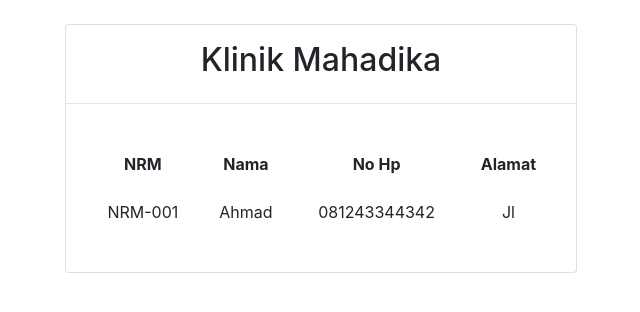
After one commit to fadhilrahman10/pendaftaran-pasien-baru-ci, a CodeIgniter app: page /klinik/pasien/printPasien/NRM-001 in a window 1280 px wide. The commit adds this page. Shown: the top 312 px of the page, without its empty margins (5-645 px from the left). Run offline with CodeIgniter, Linux system fonts and the light colour scheme; a user stored in the database is signed in; data comes from the database, SQL or seed files in the repository.

Commit message:
menambahkan print.php

```diff
--- a/application/controllers/Pasien.php
+++ b/application/controllers/Pasien.php
@@ -144,4 +144,11 @@ class Pasien extends CI_Controller
         }
     }
 
+    public function printPasien($id)
+    {
+        # code...
+        $data['pasien'] = $this->mod->get('pasien', ['nrm' => $id], true);
+        $this->load->view('pasien/print.php', $data);
+    }
+
 }
--- a/application/views/pasien/index.php
+++ b/application/views/pasien/index.php
@@ -53,8 +53,9 @@
               <td><?=$data['profesi'];?></td>
               <td><?=date('d F Y', strtotime($data['tanggal_dibuat']));?></td>
               <td>
-                <a href="<?=base_url('pasien/editPasien');?>/<?=$data['nrm'];?>" class="badge badge-success">Edit</a>
-                <a href="<?=base_url('pasien/hapusPasien');?>/<?=$data['nrm'];?>" class="badge badge-danger" onclick="return confirm('anda yakin?');">Hapus</a>
+                <a href="<?=base_url('pasien/printPasien');?>/<?=$data['nrm'];?>" target="_blank" class="badge badge-info"><i class='bx bxs-printer'></i></a>
+                <a href="<?=base_url('pasien/editPasien');?>/<?=$data['nrm'];?>" class="badge badge-success"><i class='bx bx-edit' ></i></a>
+                <a href="<?=base_url('pasien/hapusPasien');?>/<?=$data['nrm'];?>" class="badge badge-danger" onclick="return confirm('anda yakin?');"><i class='bx bx-trash' ></i></a>
               </td>
             </tr>
             <?php endforeach;?>
--- /dev/null
+++ b/application/views/pasien/print.php
@@ -0,0 +1,53 @@
+<!doctype html>
+<html lang="en">
+  <head>
+    <!-- Required meta tags -->
+    <meta charset="utf-8">
+    <meta name="viewport" content="width=device-width, initial-scale=1, shrink-to-fit=no">
+
+    <!-- Bootstrap CSS -->
+    <link rel="stylesheet" href="https://cdn.jsdelivr.net/npm/bootstrap@4.6.0/dist/css/bootstrap.min.css" integrity="sha384-B0vP5xmATw1+K9KRQjQERJvTumQW0nPEzvF6L/Z6nronJ3oUOFUFpCjEUQouq2+l" crossorigin="anonymous">
+
+    <title>Pasien</title>
+  </head>
+  <body>
+    <div class="container">
+      <div class="row mt-4">
+        <div class="card" style="width: 32rem;">
+          <h2 class="text-center mt-3">Klinik Mahadika</h2>
+          <hr>
+          <div class="card-body">
+            <table class="table table-borderless text-center">
+              <thead>
+                <tr>
+                  <th scope="col">NRM</th>
+                  <th scope="col">Nama</th>
+                  <th scope="col">No Hp</th>
+                  <th scope="col">Alamat</th>
+                </tr>
+              </thead>
+              <tbody>
+                <tr>
+                  <td scope="row"><?=$pasien['nrm'];?></td>
+                  <td><?=$pasien['nama'];?></td>
+                  <td><?=$pasien['no_hp'];?></td>
+                  <td><?=$pasien['alamat'];?></td>
+                </tr>
+              </tbody>
+            </table>
+          </div>
+        </div>
+      </div>
+    </div>
+
+
+
+    <script src="https://code.jquery.com/jquery-3.5.1.slim.min.js" integrity="sha384-DfXdz2htPH0lsSSs5nCTpuj/zy4C+OGpamoFVy38MVBnE+IbbVYUew+OrCXaRkfj" crossorigin="anonymous"></script>
+    <script src="https://cdn.jsdelivr.net/npm/bootstrap@4.6.0/dist/js/bootstrap.bundle.min.js" integrity="sha384-Piv4xVNRyMGpqkS2by6br4gNJ7DXjqk09RmUpJ8jgGtD7zP9yug3goQfGII0yAns" crossorigin="anonymous"></script>
+
+    <script>
+      window.print();
+    </script>
+
+  </body>
+</html>
--- a/application/views/templates/header.php
+++ b/application/views/templates/header.php
@@ -36,5 +36,6 @@
     />
 
     <meta name="viewport" content="width=device-width, initial-scale=1.0" />
+    <title><?=$judul;?></title>
   </head>
   <body>
```
